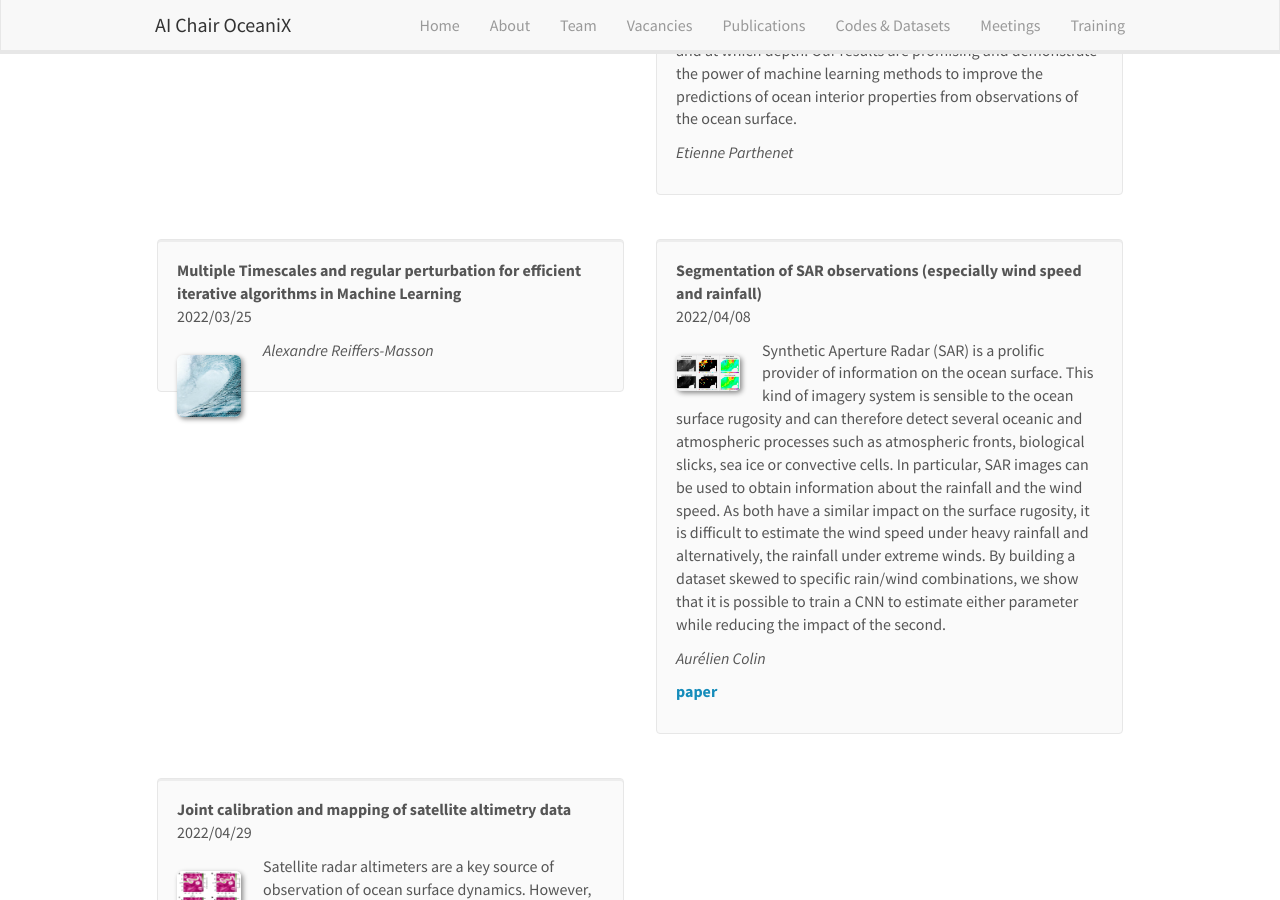
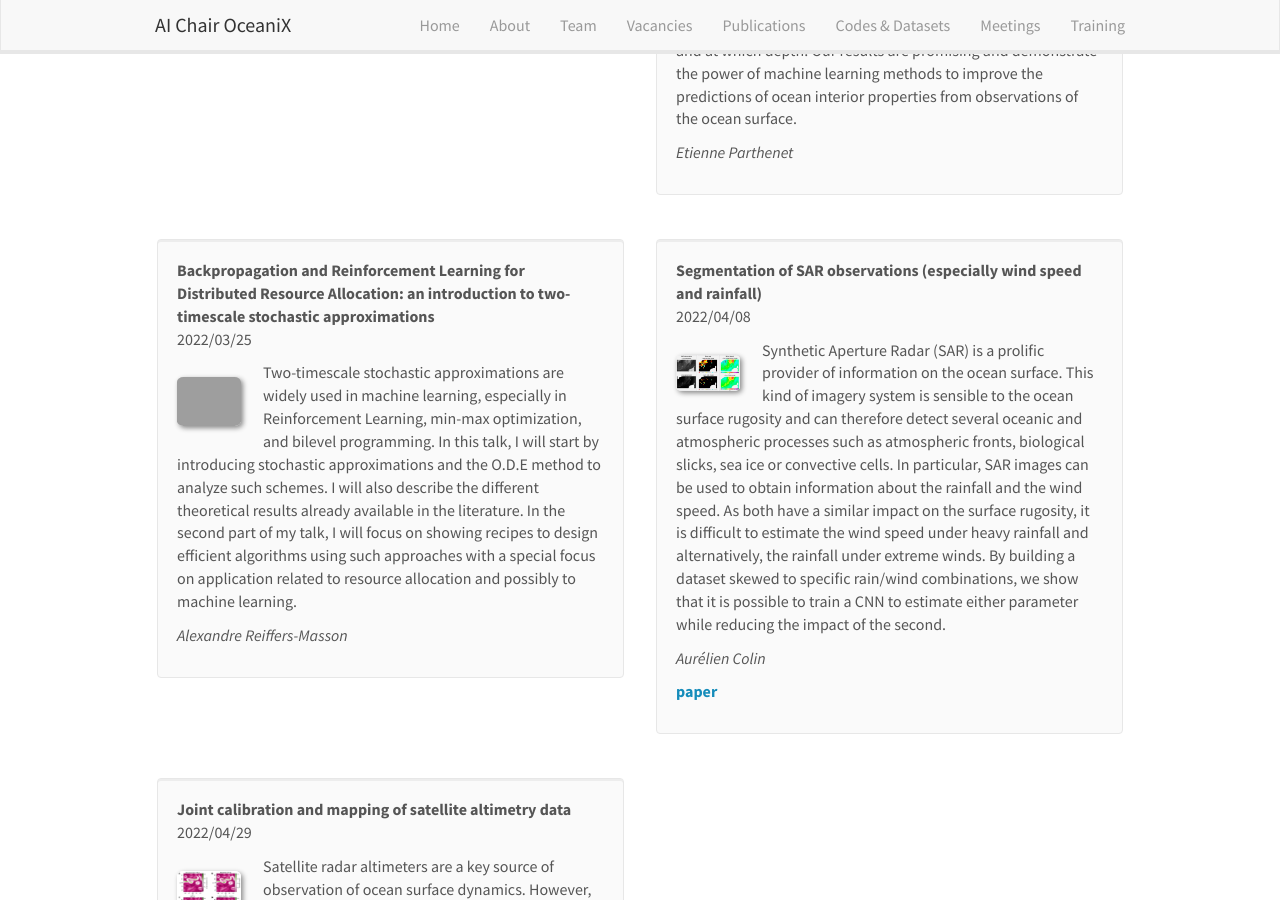
Before and after one commit to CIA-Oceanix/CIA-Oceanix.github.io, a Jekyll site: the page built from _pages/oceanix_sandbox.md, in a window 1280 px wide and 900 px high, scrolled down 797 px. Built offline with Jekyll 4.4.1, drawn with Linux system fonts in a browser that asks for light colours; nearby versions of some CDN libraries; grey boxes are pictures that could not be loaded.

Commit message:
Update sandbox_list.yml

```diff
--- a/_data/sandbox_list.yml
+++ b/_data/sandbox_list.yml
@@ -30,9 +30,9 @@
   news1:
   news2:
 
-- title: "Multiple Timescales and regular perturbation for efficient iterative algorithms in Machine Learning"
-  image: default.jpg
-  description:
+- title: "Backpropagation and Reinforcement Learning for Distributed Resource Allocation: an introduction to two-timescale stochastic approximations"
+  image: areiffers_sandbox.jpg
+  description: Two-timescale stochastic approximations are widely used in machine learning, especially in Reinforcement Learning, min-max optimization, and bilevel programming. In this talk, I will start by introducing stochastic approximations and the O.D.E method to analyze such schemes. I will also describe the different theoretical results already available in the literature. In the second part of my talk, I will focus on showing recipes to design efficient algorithms using such approaches with a special focus on application related to resource allocation and possibly to machine learning.
   date: 2022/03/25
   authors: Alexandre Reiffers-Masson
   link:
```
